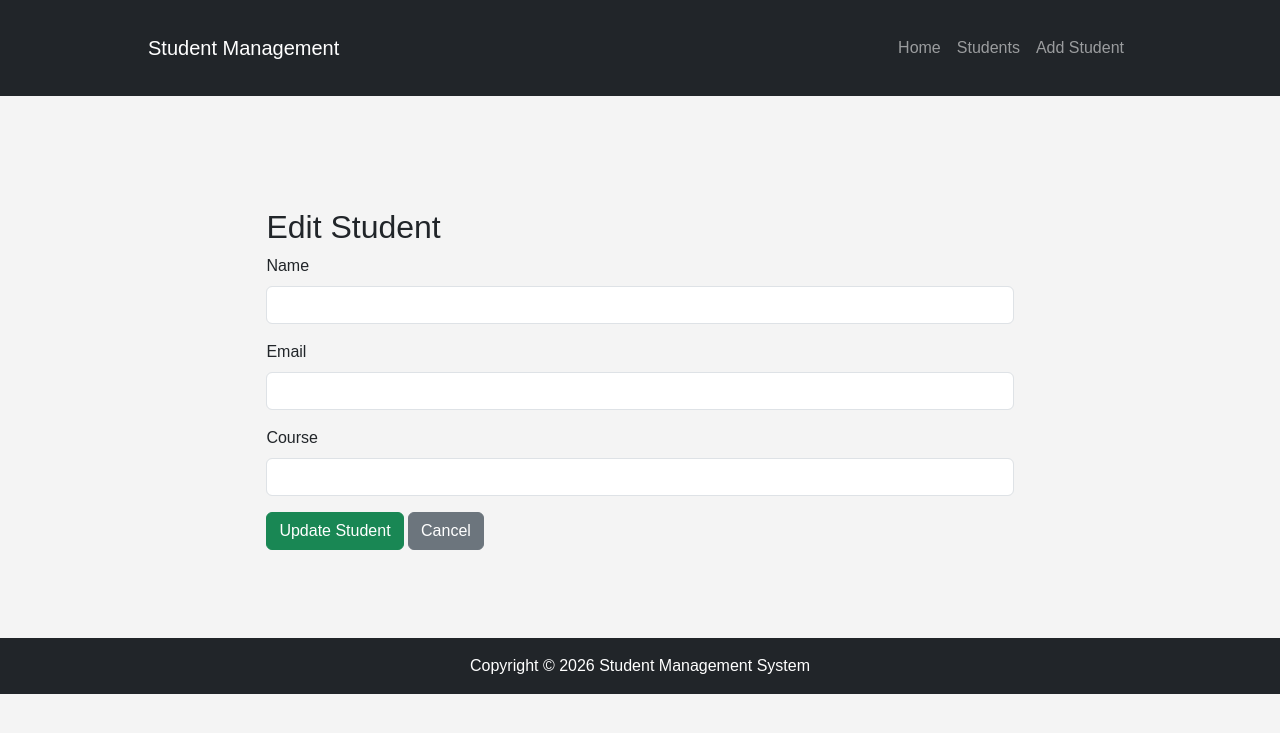
After one commit to tanmay-badwaik/student-management-system, a Flask app: template templates/edit_student.html in a window 1280 px wide. The commit adds this page. Shown: the top 733 px of the page. Run offline with Flask 3, Linux system fonts and the light colour scheme; the template is opened without the code that fills it, so the values that code supplies are empty.

Commit message:
edit routes and html file added

```diff
--- a/app.py
+++ b/app.py
@@ -1,4 +1,4 @@
-from flask import Flask
+from flask import Flask, render_template, request, redirect, url_for
 
 from config import Config
 from models import db
@@ -14,6 +14,8 @@ db.init_app(app)
 
 app.register_blueprint(home_bp)
 app.register_blueprint(student_bp)
+
+
 
 if __name__ == "__main__":
     with app.app_context():
--- /dev/null
+++ b/templates/edit_student.html
@@ -0,0 +1,64 @@
+{% extends "base.html" %}
+
+{% block title %}
+Edit Student
+{% endblock %}
+
+{% block content %}
+
+<div class="container mt-4">
+
+    <h2>Edit Student</h2>
+
+    <form method="POST">
+
+        <div class="mb-3">
+            <label class="form-label">Name</label>
+
+            <input
+                type="text"
+                class="form-control"
+                name="name"
+                value="{{ student.name }}"
+                required
+            >
+        </div>
+
+        <div class="mb-3">
+            <label class="form-label">Email</label>
+
+            <input
+                type="email"
+                class="form-control"
+                name="email"
+                value="{{ student.email }}"
+                required
+            >
+        </div>
+
+        <div class="mb-3">
+            <label class="form-label">Course</label>
+
+            <input
+                type="text"
+                class="form-control"
+                name="course"
+                value="{{ student.course }}"
+                required
+            >
+        </div>
+
+        <button class="btn btn-success">
+            Update Student
+        </button>
+
+        <a href="{{ url_for('student.students') }}"
+           class="btn btn-secondary">
+            Cancel
+        </a>
+
+    </form>
+
+</div>
+
+{% endblock %}
```
Also changed, not shown: routes/student.py (+22 -2 lines), templates/students.html (+12 -0 lines).
